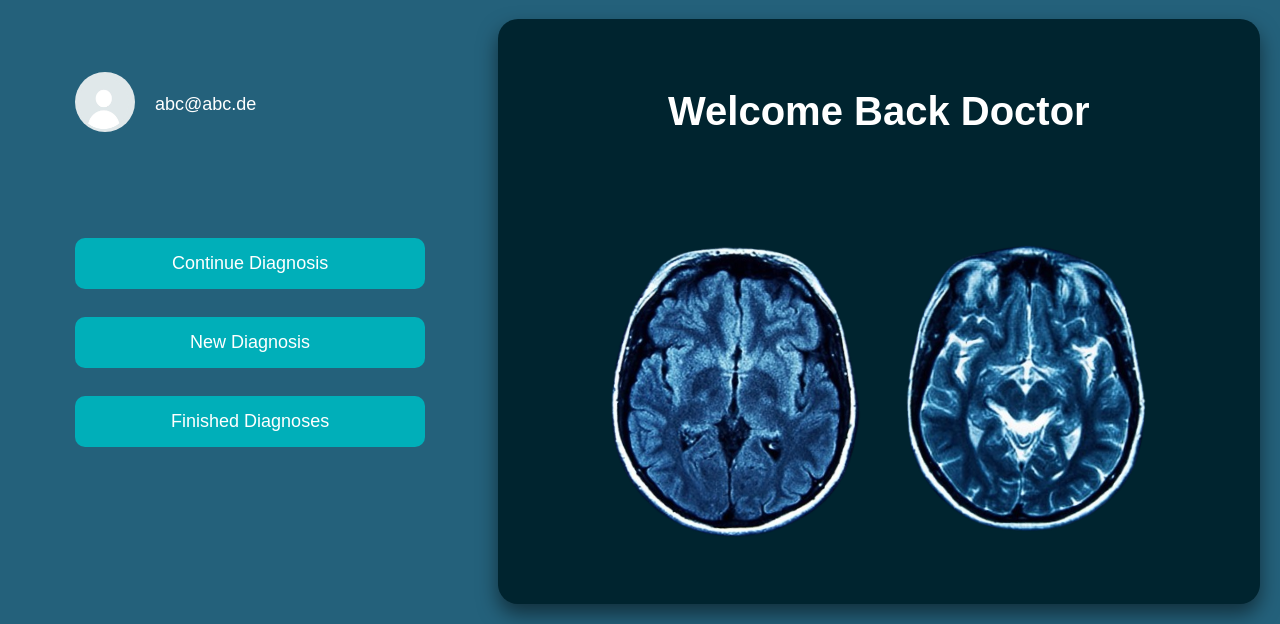
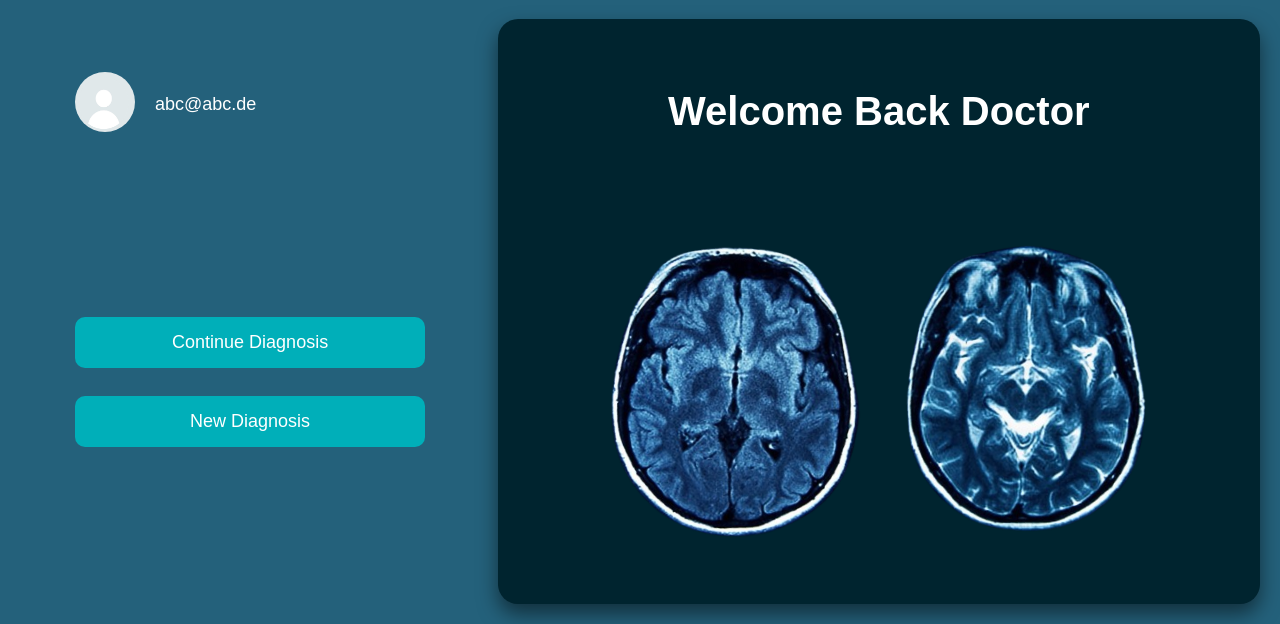
Before and after one commit to torachim/Patholens, a Django app: page /startingPage/ in a window 1280 px wide. Shown: the part 176-800 px from the top of the page. Run offline with Django 5.2, Linux system fonts and the light colour scheme; a user stored in the database is signed in; some libraries are stand-ins or nearby versions.

Commit message:
finished patients button was removed & last kebab cases where changed to camel case

```diff
--- a/patholensProject/static/css/home.css
+++ b/patholensProject/static/css/home.css
@@ -59,7 +59,7 @@ nav.top-bar {
 
 
 
-.main-content {
+.mainContent {
     display: flex;
     flex: 1;
     margin-top: 100px;
@@ -67,7 +67,7 @@ nav.top-bar {
     overflow: hidden;
 }
 
-.left-panel {
+.leftPanel {
     flex: 1;
     padding: 20px;
     display: flex;
@@ -78,7 +78,7 @@ nav.top-bar {
     overflow-y: auto;
 }
 
-.left-panel .profile {
+.leftPanel .profile {
     display: flex;
     align-items: center;
     margin-bottom: 20px;
@@ -89,7 +89,7 @@ nav.top-bar {
     top: 33px;
 }
 
-.left-panel .profile img {
+.leftPanel .profile img {
     width: 60px;
     height: 60px;
     border-radius: 50%;
@@ -97,25 +97,25 @@ nav.top-bar {
     background-color: #e0e8ea;
 }
 
-.left-panel .profile-info {
+.leftPanel .profileInfo {
     font-size: 16px;
     line-height: 1.2;
     max-width: 200px;
 }
 
-.left-panel .profile-info .name {
+.leftPanel .profileInfo .name {
     font-size: 25px;
     font-weight: bold;
     white-space: nowrap;
 }
 
-.left-panel .profile-info .email {
+.leftPanel .profileInfo .email {
     font-size: 18px;
     color: #ffffff;
     margin-top: 5px;
 }
 
-.left-panel .buttons {
+.leftPanel .buttons {
     display: flex;
     flex-direction: column;
     gap: 28px;
@@ -126,7 +126,7 @@ nav.top-bar {
     top: 33px;
 }
 
-.left-panel .buttons button {
+.leftPanel .buttons button {
     background-color: #00AFB9;
     color: #FFFFFF;
     border: none;
@@ -139,12 +139,12 @@ nav.top-bar {
     text-align: center;
 }
 
-.left-panel .buttons button:hover {
+.leftPanel .buttons button:hover {
     background-color: #44B2C2;
     transform: scale(1.02);
 }
 
-.right-panel {
+.rightPanel {
     flex: 1.65;
     display: flex;
     flex-direction: column;
--- a/patholensProject/templates/home.html
+++ b/patholensProject/templates/home.html
@@ -1,7 +1,7 @@
 {% extends 'base.html' %}
 {% load static %}
+{% block extraCSS %}
 
-{% block extraCSS %}
 <link rel="stylesheet" href="{% static 'css/home.css' %}" />
 {% endblock %}
 
@@ -10,30 +10,41 @@
 {% endblock %}
 
 {% block content %}
-  <div class="main-content">
+  <div class="mainContent">
       <!-- Left Panel -->
-    <div class="left-panel">
+      <div class="leftPanel">
           <div class="profile">
-        <img src="{% static 'images/profilePicture.png' %}" alt="Picture" class="profilePicture" />
-        <div class="profile-info">
-          <div class="name">{{ user.first_name }} {{ user.last_name }}</div>
+              <img
+                  src="{% static 'images/profilePicture.png' %}"
+                  alt="Picture"
+                  class="profilePicture"
+              />
+              <div class="profileInfo">
+                  <div class="name">
+                      {{ user.first_name }} {{ user.last_name }}
+                  </div>
                   <div class="email">{{ user.email }}</div>
               </div>
           </div>
 
           <div class="buttons">
               <button>Continue Diagnosis</button>
-        <label for="newDiagnosisCheckbox" style="cursor: pointer;"><button>New Diagnosis</button></label>
-        <button>Finished Diagnoses</button>
+              <label for="newDiagnosisCheckbox" style="cursor: pointer">
+                  <button>New Diagnosis</button></label
+              >
           </div>
       </div>
 
       <!-- Right Panel -->
-    <div class="right-panel">
+      <div class="rightPanel">
           <div class="welcomeText">
               <h1>Welcome Back Doctor</h1>
           </div>
-      <img src="{% static 'images/welcome.png' %}" alt="Brain Image" class="welcomeImage" />
+          <img
+              src="{% static 'images/welcome.png' %}"
+              alt="Brain Image"
+              class="welcomeImage"
+          />
       </div>
   </div>
 {% endblock %}
```
Lines whose indentation alone changed are shown as unchanged.
